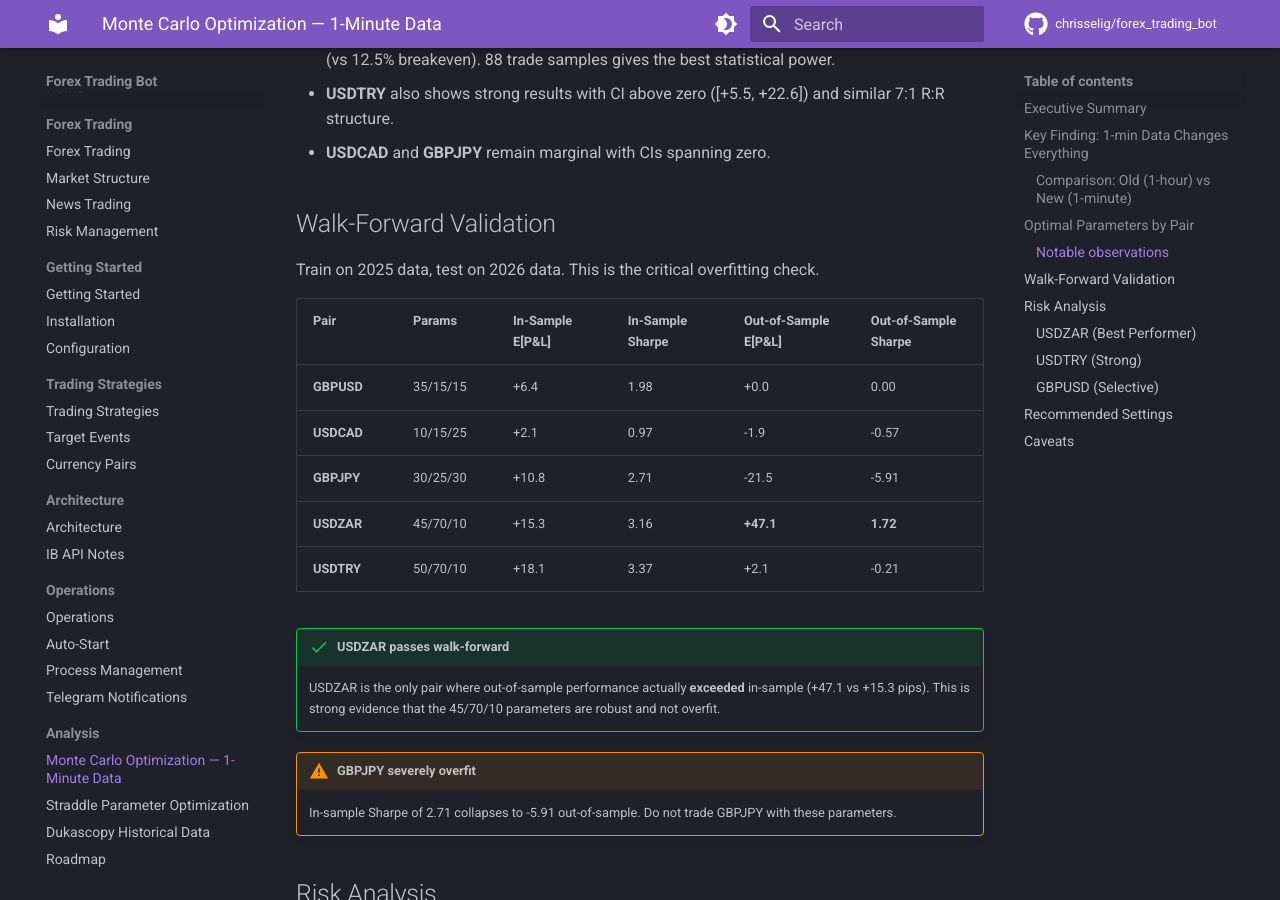
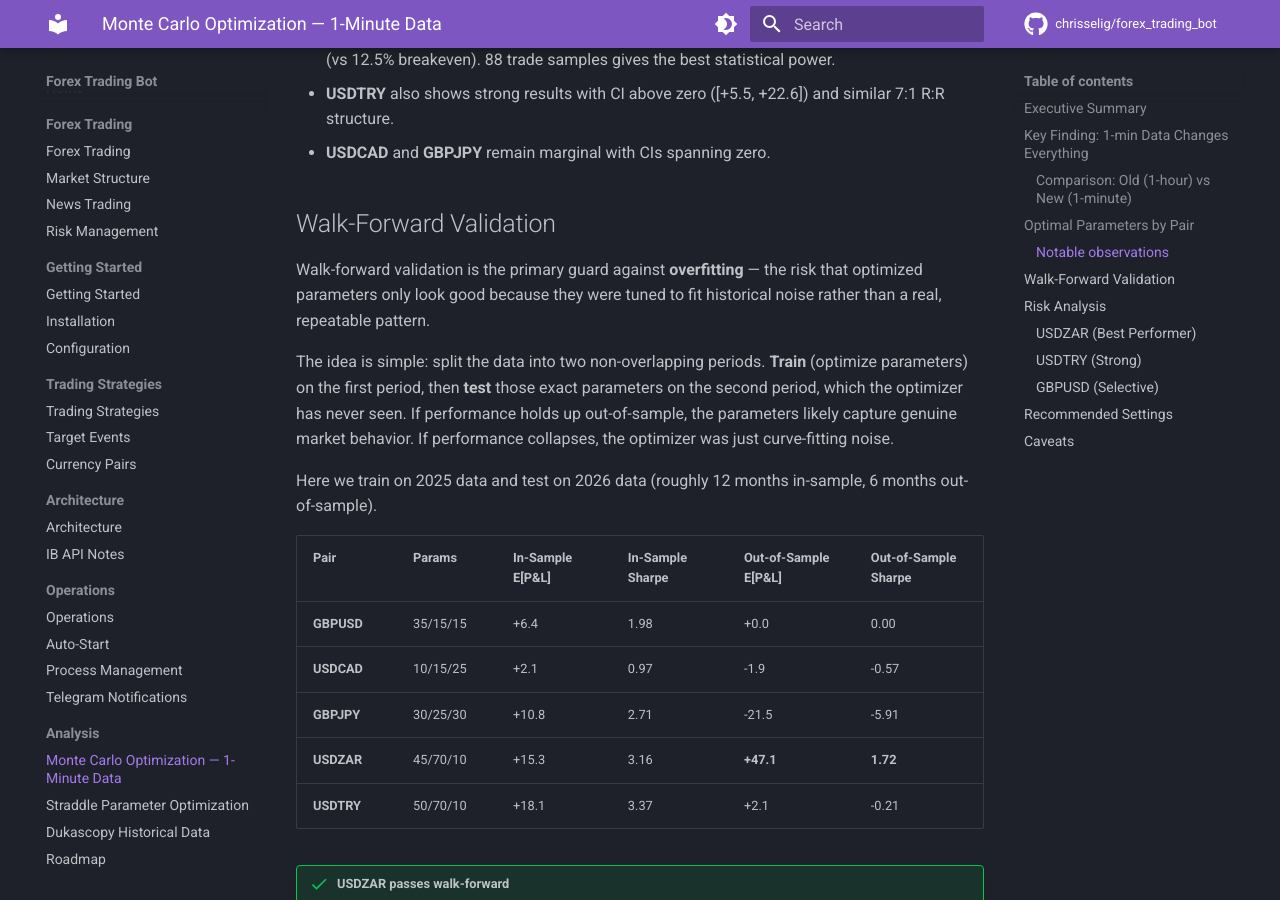
Before and after one commit to chrisselig/forex_trading_bot, an MkDocs documentation site: the page built from docs/research/monte-carlo-1min.md, in a window 1280 px wide and 900 px high, scrolled down 1941 px. Built offline with MkDocs 1.6.1 and Material for MkDocs 9.7.7, drawn with Linux system fonts in a browser that asks for light colours; comment, search, counter and statistics services are not loaded.

Commit message:
docs: explain walk-forward validation in analysis reports
Added plain-language explanation of what walk-forward validation is, why
it matters, and how overfitting manifests. Updated both the 1-min and
hourly straddle reports.

Co-Authored-By: Claude Opus 4.6 <noreply@anthropic.com>

```diff
--- a/docs/research/monte-carlo-1min.md
+++ b/docs/research/monte-carlo-1min.md
@@ -54,7 +54,11 @@ The exotic pairs (USDZAR, USDTRY) were the biggest beneficiaries — the hourly
 
 ## Walk-Forward Validation
 
-Train on 2025 data, test on 2026 data. This is the critical overfitting check.
+Walk-forward validation is the primary guard against **overfitting** — the risk that optimized parameters only look good because they were tuned to fit historical noise rather than a real, repeatable pattern.
+
+The idea is simple: split the data into two non-overlapping periods. **Train** (optimize parameters) on the first period, then **test** those exact parameters on the second period, which the optimizer has never seen. If performance holds up out-of-sample, the parameters likely capture genuine market behavior. If performance collapses, the optimizer was just curve-fitting noise.
+
+Here we train on 2025 data and test on 2026 data (roughly 12 months in-sample, 6 months out-of-sample).
 
 | Pair | Params | In-Sample E[P&L] | In-Sample Sharpe | Out-of-Sample E[P&L] | Out-of-Sample Sharpe |
 |------|--------|-------------------|------------------|----------------------|----------------------|
```
Also changed, not shown: docs/research/straddle-optimization.md (+3 -1 lines).
